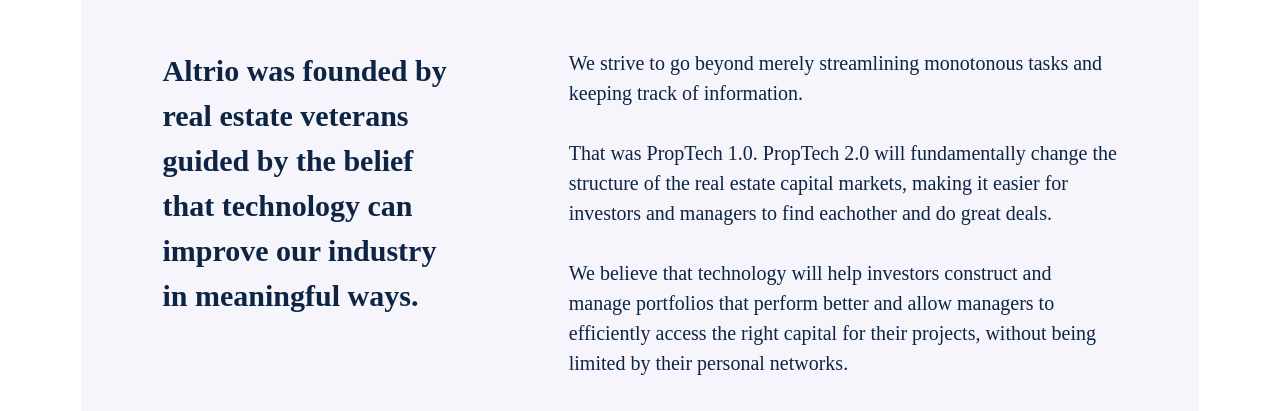
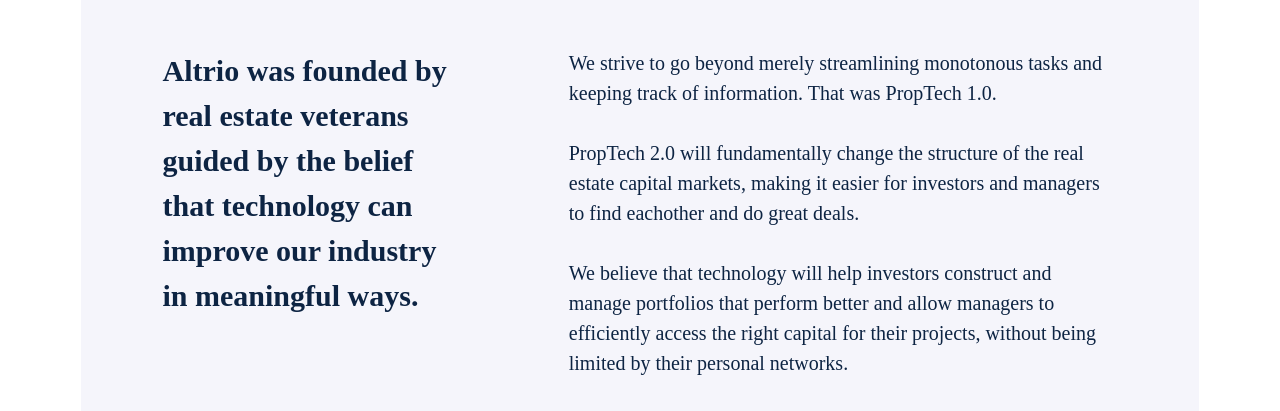
Before and after one commit to raj-altrio/raj-altrio.github.io, a plain HTML site: page about.html in a window 1280 px wide. Shown: the part 702-1113 px from the top of the page. Drawn offline with nearby package versions, Linux system fonts and the light colour scheme; a web font is replaced by a local one.

Commit message:
wording tweak

```diff
--- a/about.html
+++ b/about.html
@@ -46,8 +46,8 @@
     <p class="text-navy font-bold text-2xl">Altrio was founded by real estate veterans guided by the belief that technology can improve our industry in meaningful ways.</p>
   </div>
   <div id="altrio-description-col-2">
-    <p>We strive to go beyond merely streamlining monotonous tasks and keeping track of information.</p>
-    <p>That was PropTech 1.0.  PropTech 2.0 will fundamentally change the structure of the real estate capital markets, making it easier for investors and managers to find eachother and do great deals.</p>
+    <p>We strive to go beyond merely streamlining monotonous tasks and keeping track of information. That was PropTech 1.0.</p>
+    <p>PropTech 2.0 will fundamentally change the structure of the real estate capital markets, making it easier for investors and managers to find eachother and do great deals.</p>
     <p>We believe that technology will help investors construct and manage portfolios that perform better and allow managers to efficiently access the right capital for their projects, without being limited by their personal networks.</p>
   </div>
 </div>
```
